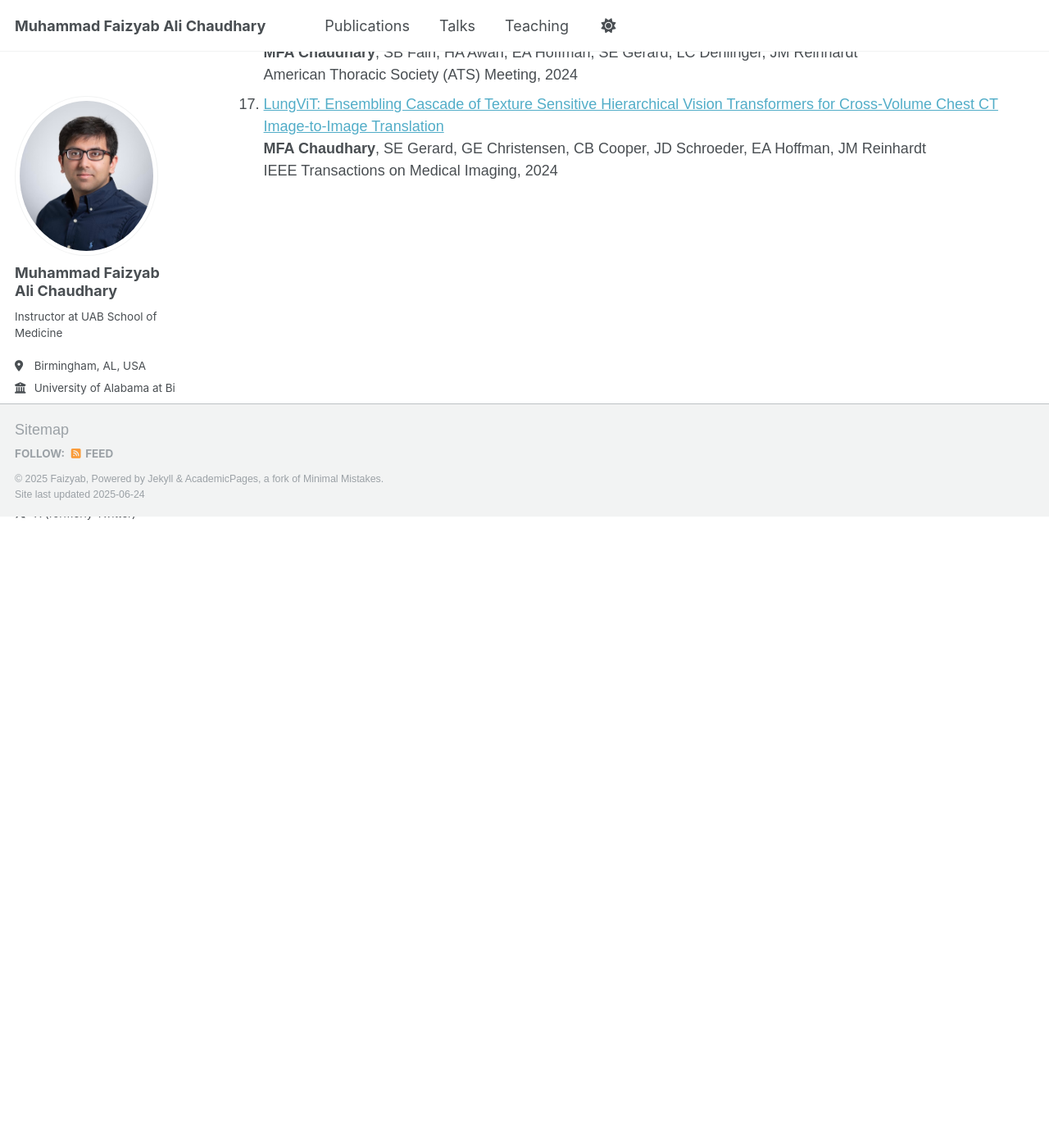
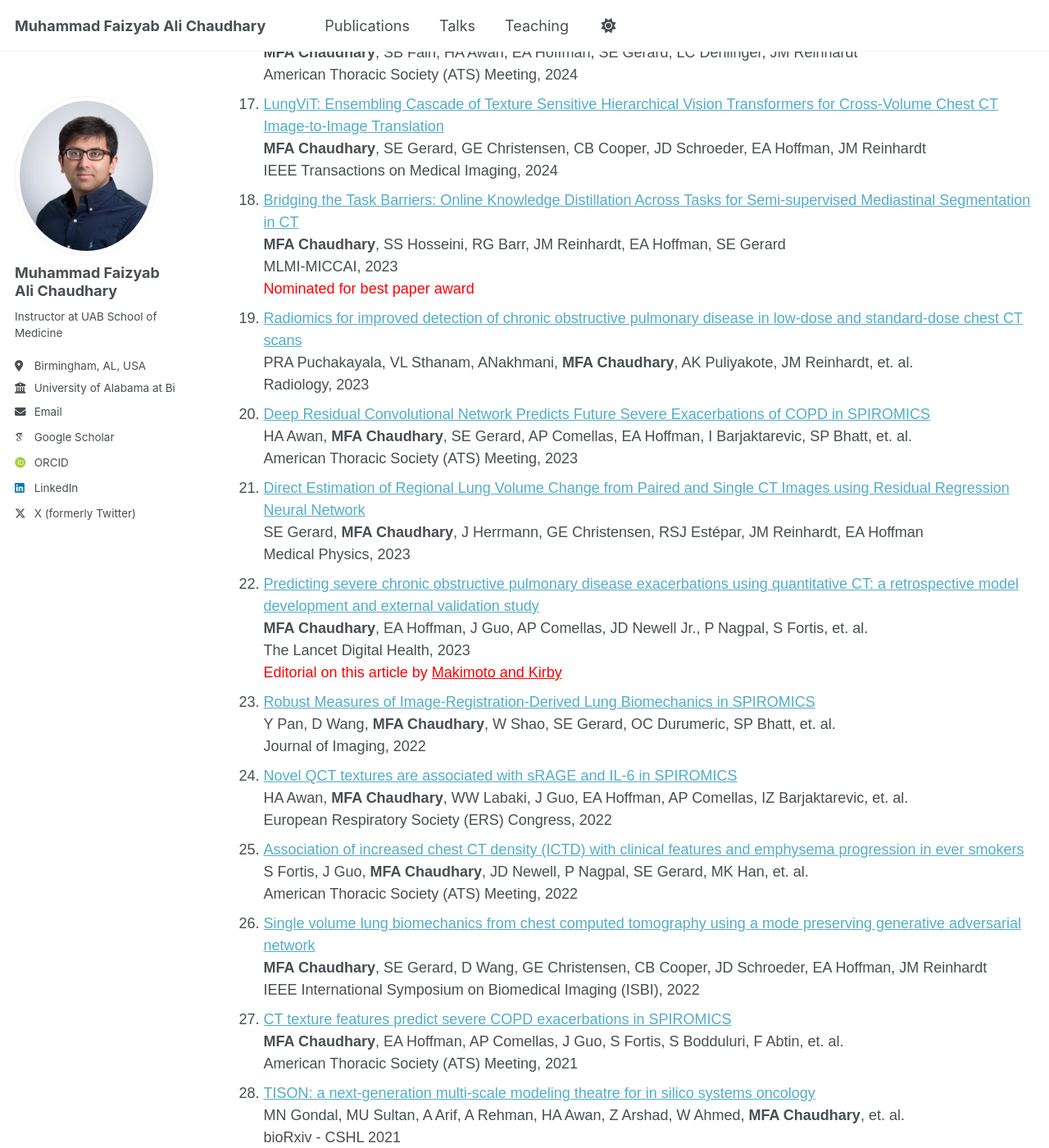
Before and after one commit to MFaizyabAli/mfaizyabali.github.io, a Jekyll site: the page built from _pages/publications.html, in a window 1280 px wide and 1400 px high, scrolled down 1632 px. Shown: the whole window at 82% size. Built offline with Jekyll 4.4.1, drawn with Linux system fonts in a browser that asks for light colours; some web fonts are replaced; before the commit the page ends 2262 px from its top, so only the background shows below that; some of the changed text lies outside the part shown.

Commit message:
Pubs all years

```diff
--- a/_pages/publications.html
+++ b/_pages/publications.html
@@ -146,6 +146,104 @@ author_profile: true
     <strong>MFA Chaudhary</strong>, SE Gerard, GE Christensen, CB Cooper, JD Schroeder, EA Hoffman, JM Reinhardt<br>
     IEEE Transactions on Medical Imaging, 2024
   </li>
+  <li>
+    <a href="https://link.springer.com/chapter/10.1007/978-3-031-45673-2_31" target="_blank">
+      Bridging the Task Barriers: Online Knowledge Distillation Across Tasks for Semi-supervised Mediastinal Segmentation in CT
+    </a><br>
+    <strong>MFA Chaudhary</strong>, SS Hosseini, RG Barr, JM Reinhardt, EA Hoffman, SE Gerard<br>
+    MLMI-MICCAI, 2023<br>
+    <span style="color:red;">Nominated for best paper award</span>
+  </li>
+  <li>
+    <a href="https://pubs.rsna.org/doi/abs/10.1148/radiol.222998" target="_blank">
+      Radiomics for improved detection of chronic obstructive pulmonary disease in low-dose and standard-dose chest CT scans
+    </a><br>
+    PRA Puchakayala, VL Sthanam, ANakhmani, <strong>MFA Chaudhary</strong>, AK Puliyakote, JM Reinhardt, et. al.<br>
+    Radiology, 2023
+  </li>
+  <li>
+    <a href="https://www.atsjournals.org/doi/pdf/10.1164/ajrccm-conference.2023.207.1_MeetingAbstracts.A3318" target="_blank">
+      Deep Residual Convolutional Network Predicts Future Severe Exacerbations of COPD in SPIROMICS
+    </a><br>
+    HA Awan, <strong>MFA Chaudhary</strong>, SE Gerard, AP Comellas, EA Hoffman, I Barjaktarevic, SP Bhatt, et. al.<br>
+    American Thoracic Society (ATS) Meeting, 2023
+  </li>
+  <li>
+    <a href="https://pubs.rsna.org/doi/abs/10.1148/radiol.222998" target="_blank">
+      Direct Estimation of Regional Lung Volume Change from Paired and Single CT Images using Residual Regression Neural Network
+    </a><br>
+    SE Gerard, <strong>MFA Chaudhary</strong>, J Herrmann, GE Christensen, RSJ Estépar, JM Reinhardt, EA Hoffman<br>
+    Medical Physics, 2023
+  </li>
+  <li>
+    <a href="https://pubs.rsna.org/doi/abs/10.1148/radiol.222998" target="_blank">
+      Predicting severe chronic obstructive pulmonary disease exacerbations using quantitative CT: a retrospective model development and external validation study
+    </a><br>
+    <strong>MFA Chaudhary</strong>, EA Hoffman, J Guo, AP Comellas, JD Newell Jr., P Nagpal, S Fortis, et. al.<br>
+    The Lancet Digital Health, 2023<br>
+    <span style="color:red;">
+    Editorial on this article by
+    <a href="https://www.thelancet.com/journals/landig/article/PIIS2589-7500(22)00237-0/fulltext" target="_blank" style="color:inherit; text-decoration:underline;">
+    Makimoto and Kirby
+    </a>
+    </span>
+  </li>
+  <li>
+    <a href="https://www.mdpi.com/2313-433X/8/11/309" target="_blank">
+      Robust Measures of Image-Registration-Derived Lung Biomechanics in SPIROMICS
+    </a><br>
+    Y Pan, D Wang, <strong>MFA Chaudhary</strong>, W Shao, SE Gerard, OC Durumeric, SP Bhatt, et. al.<br>
+    Journal of Imaging, 2022
+  </li>
+  <li>
+    <a href="https://publications.ersnet.org/content/erj/60/suppl66/4443.abstract" target="_blank">
+      Novel QCT textures are associated with sRAGE and IL-6 in SPIROMICS
+    </a><br>
+    HA Awan, <strong>MFA Chaudhary</strong>, WW Labaki, J Guo, EA Hoffman, AP Comellas, IZ Barjaktarevic, et. al.<br>
+    European Respiratory Society (ERS) Congress, 2022
+  </li>
+  <li>
+    <a href="https://www.atsjournals.org/doi/pdf/10.1164/ajrccm-conference.2022.205.1_MeetingAbstracts.A1080" target="_blank">
+      Association of increased chest CT density (ICTD) with clinical features and emphysema progression in ever smokers
+    </a><br>
+    S Fortis, J Guo, <strong>MFA Chaudhary</strong>, JD Newell, P Nagpal, SE Gerard, MK Han, et. al.<br>
+    American Thoracic Society (ATS) Meeting, 2022
+  </li>
+  <li>
+    <a href="https://ieeexplore.ieee.org/stamp/stamp.jsp?arnumber=9761490" target="_blank">
+      Single volume lung biomechanics from chest computed tomography using a mode preserving generative adversarial network
+    </a><br>
+    <strong>MFA Chaudhary</strong>, SE Gerard, D Wang, GE Christensen, CB Cooper, JD Schroeder, EA Hoffman, JM Reinhardt<br>
+    IEEE International Symposium on Biomedical Imaging (ISBI), 2022
+  </li>
+  <li>
+    <a href="https://www.atsjournals.org/doi/pdf/10.1164/ajrccm-conference.2021.203.1_MeetingAbstracts.A1122" target="_blank">
+      CT texture features predict severe COPD exacerbations in SPIROMICS
+    </a><br>
+    <strong>MFA Chaudhary</strong>, EA Hoffman, AP Comellas, J Guo, S Fortis, S Bodduluri, F Abtin, et. al.<br>
+    American Thoracic Society (ATS) Meeting, 2021
+  </li>
+  <li>
+    <a href="https://arxiv.org/pdf/2406.03583" target="_blank">
+      TISON: a next-generation multi-scale modeling theatre for in silico systems oncology
+    </a><br>
+    MN Gondal, MU Sultan, A Arif, A Rehman, HA Awan, Z Arshad, W Ahmed, <strong>MFA Chaudhary</strong>, et. al.<br>
+    bioRxiv - CSHL 2021
+  </li>
+  <li>
+    <a href="https://link.springer.com/chapter/10.1007/978-3-030-62469-9_13" target="_blank">
+      Registration-invariant biomechanical features for disease staging of COPD in SPIROMICS
+    </a><br>
+    <strong>MFA Chaudhary</strong>, Y Pan, D Wang, S Bodduluri, SP Bhatt, AP Comellas, EA Hoffman, et. al.<br>
+    TIA-MICCAI, 2020
+  </li>
+  <li>
+    <a href="https://www.nature.com/articles/s41598-018-22031-3" target="_blank">
+      ATLANTIS - Attractor landscape analysis toolbox for cell fate discovery and reprogramming
+    </a><br>
+    OS Shah, <strong>MFA Chaudhary</strong>, HA Awan, F Fatima, Z Arshad, B Amina, M Ahmed, et. al.<br>
+    Nature Scientific Reports, 2018
+  </li>
 </ol>
 
 {% include base_path %}
```
